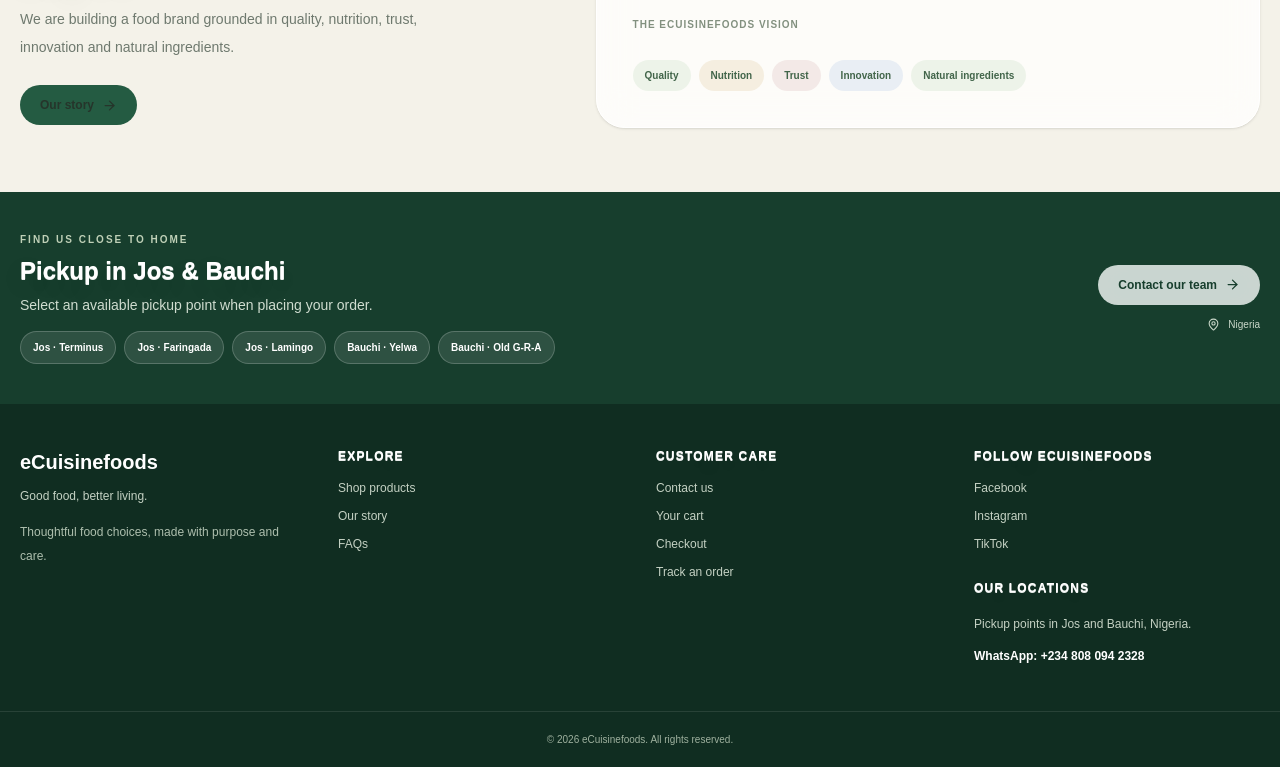
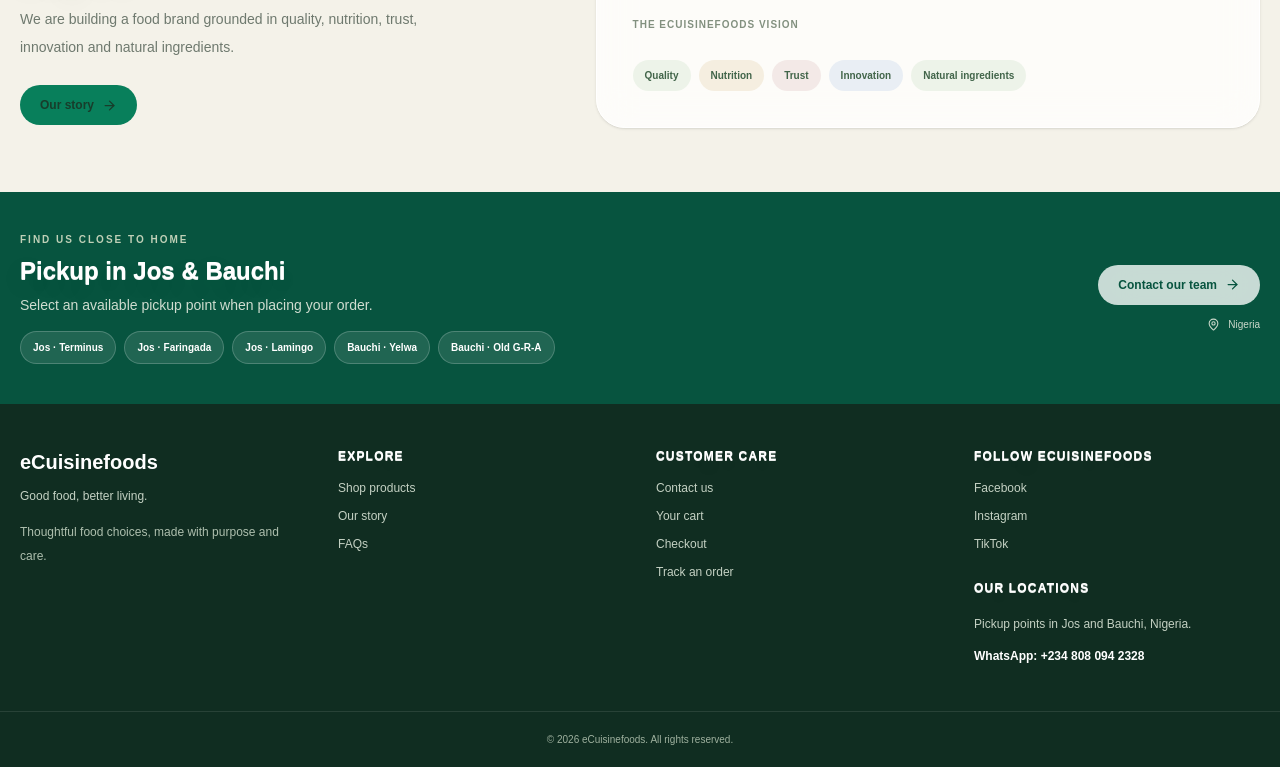
Before and after one commit to ecuisinefoods-collab/ecuisinefoods, a Next.js app: page / in a window 1280 px wide. Shown: the part 2244-3011 px from the top of the page. Built offline with nearby package versions, Linux system fonts and the light colour scheme; no server answers; the database is empty.

Commit message:
Apply vibrant green white yellow orange storefront visual system

```diff
--- a/src/app/globals.css
+++ b/src/app/globals.css
@@ -203,3 +203,44 @@ body{font-feature-settings:"ss01" on;-webkit-font-smoothing:antialiased}
 .admin-glass-shell input,.admin-glass-shell select,.admin-glass-shell textarea{border-radius:13px}
 @media(max-width:640px){.storefront-glass .hero-product-scene{min-height:300px;border-radius:1.5rem}.storefront-glass .hero-product-scene:after{inset:8px;border-radius:1.1rem}.storefront-glass .product-card{border-radius:1rem}}
 @media(prefers-reduced-motion:reduce){.storefront-glass *,.admin-glass-shell *{animation:none!important;transition:none!important}}
+
+
+/* eCuisinefoods vibrant supermarket redesign */
+:root{
+ --brand-primary:#087f5b;
+ --brand-dark:#07543f;
+ --brand-accent:#f2b705;
+ --brand-background:#fff9e8;
+ --brand-surface:#ffffff;
+ --brand-text:#183d2b;
+ --ec-orange:#f47b20;
+}
+.storefront-glass{background:#fffdf6;color:#183d2b}
+.storefront-glass .store-hero{background:linear-gradient(120deg,#fff8df 0%,#f0f8ed 54%,#fff0df 100%)}
+.storefront-glass .hero-grain{opacity:.13;background-image:radial-gradient(#f2b705 .8px,transparent .8px);background-size:18px 18px}
+.storefront-glass .site-header{background:rgba(255,255,255,.96);border-bottom:1px solid #e8f0e7;box-shadow:0 8px 28px rgba(7,84,63,.08)}
+.storefront-glass .nav-link:hover{color:#f47b20}
+.storefront-glass .product-card{border:1px solid #e8efe6;background:#fff;box-shadow:0 10px 28px rgba(7,84,63,.07)}
+.storefront-glass .product-card:hover{border-color:#f2c94c;box-shadow:0 20px 44px rgba(7,84,63,.13)}
+.storefront-glass .product-card-media{background:linear-gradient(145deg,#fffdf4,#f0f7ed)}
+.storefront-glass .empty-store-state{border-color:#f1d989;background:#fffdf4}
+.storefront-brand-video{z-index:0;opacity:.94}
+.store-hero:has(.storefront-brand-video) .hero-grain{z-index:1}
+.store-hero:has(.storefront-brand-video) .mx-auto{position:relative;z-index:2}
+.store-hero:has(.storefront-brand-video) h1,
+.store-hero:has(.storefront-brand-video) p,
+.store-hero:has(.storefront-brand-video) .hero-product-scene,
+.store-hero:has(.storefront-brand-video) .hero-product-scene+div{color:#fff}
+.store-hero:has(.storefront-brand-video) h1{ text-shadow:0 3px 24px rgba(0,0,0,.25); }
+.store-hero:has(.storefront-brand-video) .hero-product-scene{background:rgba(255,255,255,.14);border-color:rgba(255,255,255,.45)}
+.store-hero:has(.storefront-brand-video) .hero-product-scene>span{color:#07543f}
+.mobile-store-nav a:focus-visible,.floating-whatsapp:focus-visible{outline:3px solid #f2b705;outline-offset:3px}
+@media(max-width:640px){
+ body:has(.mobile-store-nav){padding-bottom:76px}
+ .storefront-brand-video{display:none}
+ .storefront-glass .site-header>div{gap:.65rem}
+ .storefront-glass .brand-lockup img{max-width:145px}
+ .storefront-glass .site-header nav{gap:1rem;font-size:11px}
+ .floating-whatsapp{bottom:88px}
+}
+@media(prefers-reduced-motion:reduce){.floating-whatsapp,.mobile-store-nav{transition:none}}
```
